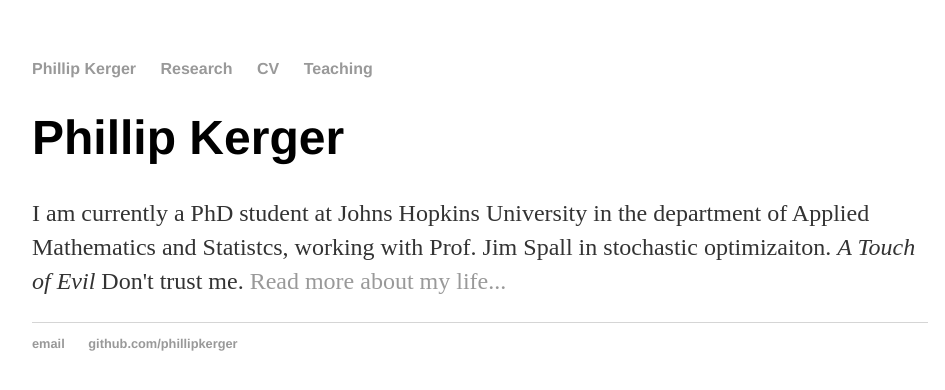
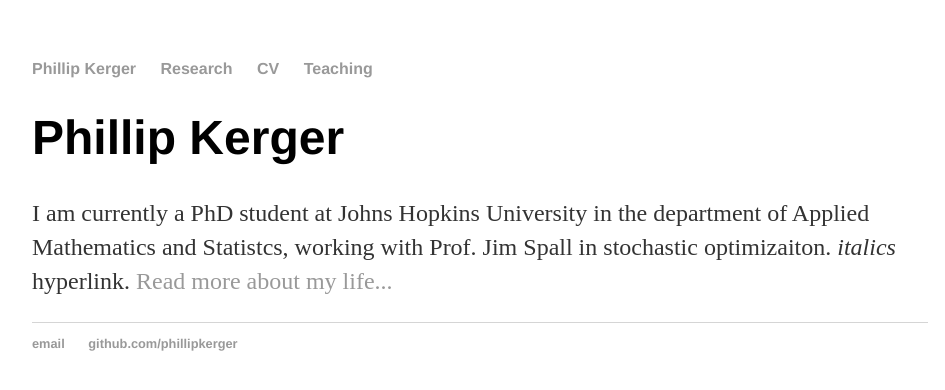
Before and after one commit to PhillipKerger/phillipkerger.github.io, a Jekyll site: the page built from index.html, in a window 1280 px wide. Shown: the top 390 px of the page, without its empty margins (160-1105 px from the left). Built offline with Jekyll 4.4.1, drawn with Linux system fonts in a browser that asks for light colours.

Commit message:
Update index.html

```diff
--- a/index.html
+++ b/index.html
@@ -5,5 +5,5 @@
 <div class="blurb">
 	<h1>Phillip Kerger</h1>
 	<p>I am currently a PhD student at Johns Hopkins University in the department of Applied Mathematics and Statistcs, working with Prof. Jim Spall in stochastic optimizaiton.
-		<em>A Touch of Evil</em> Don't trust me. <a href="/about">Read more about my life...</a></p>
+		<em>italics</em> hyperlink. <a href="/about">Read more about my life...</a></p>
 </div><!-- /.blurb -->
```
